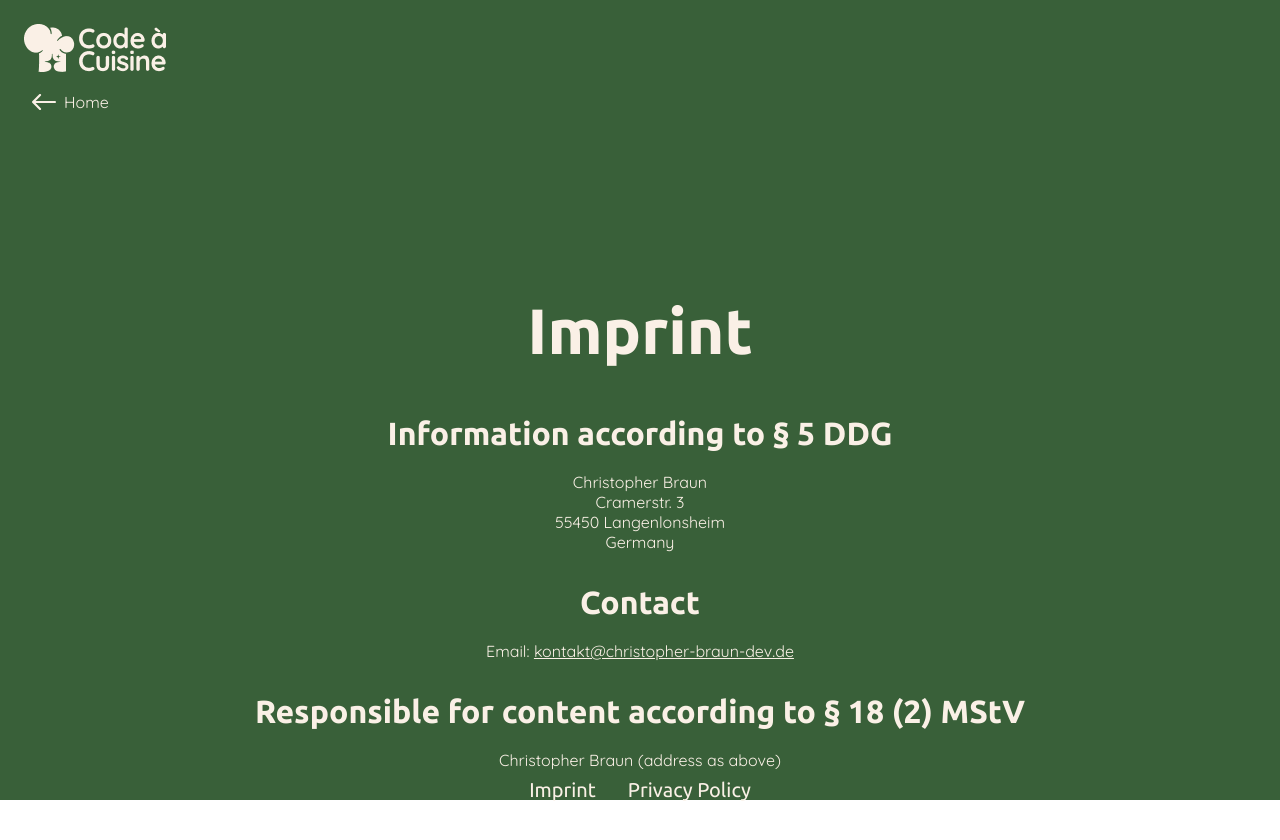
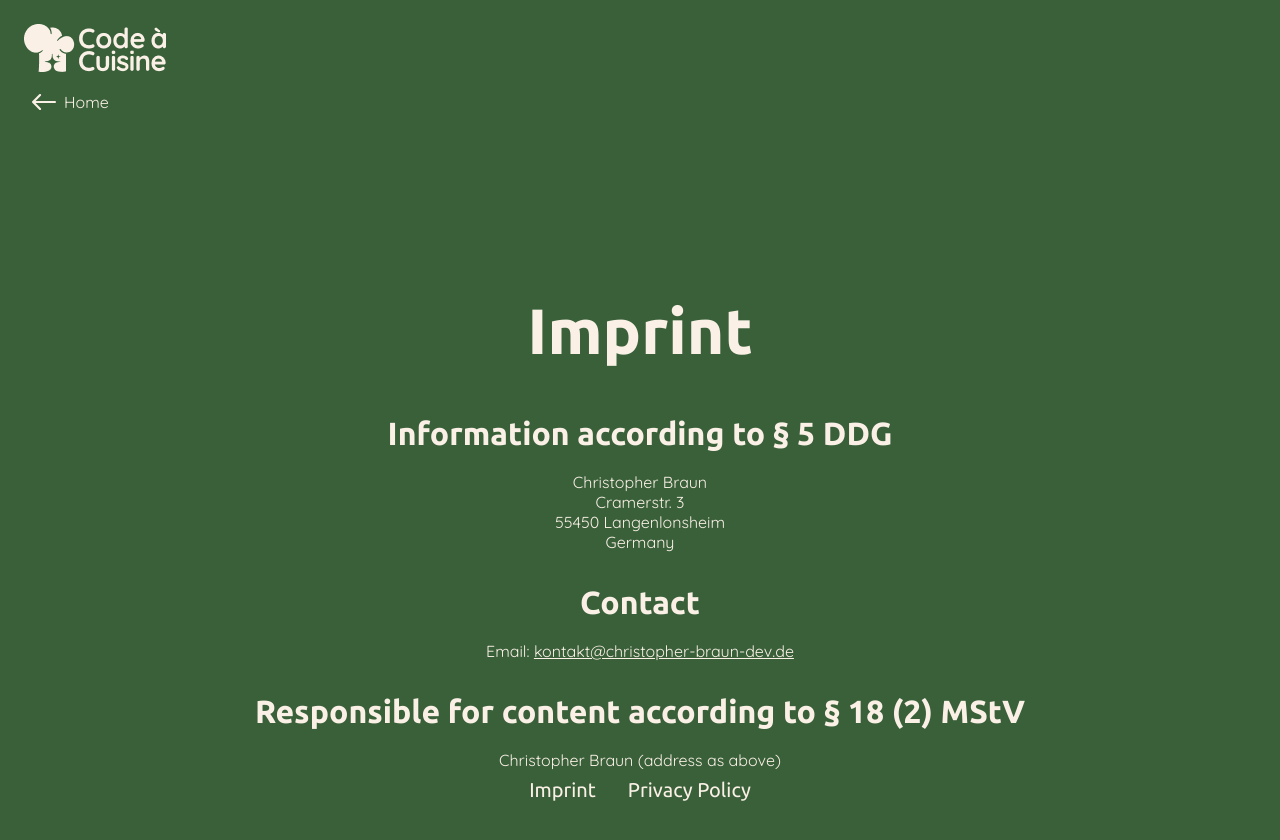
Before and after one commit to ChristopherBraun196/Code-a-Cuisine, an Angular app: page /imprint in a window 1280 px wide. Built offline with nearby package versions, Linux system fonts and the light colour scheme; no server answers.

Commit message:
style: adjust padding and font sizes for responsive design in generator and home pages; update imprint to use min-height

```diff
--- a/src/app/pages/generator/generator.scss
+++ b/src/app/pages/generator/generator.scss
@@ -14,6 +14,10 @@
     padding-bottom: 0;
   }
 
+  @media (max-width: 72rem) and (min-width: 60rem) and (orientation: landscape) {
+    padding-top: 5rem;
+  }
+
   &__heading {
     h1 {
       color: $color-green-mid;
@@ -25,6 +29,10 @@
       @media (max-width: 30rem) {
         font-size: 2rem;
       }
+
+      @media (max-width: 72rem) and (min-width: 60rem) and (orientation: landscape) {
+        font-size: 2.25rem;
+      }
     }
 
     p {
@@ -34,6 +42,10 @@
 
       @media (max-width: 30rem) {
         font-size: 1rem;
+      }
+
+      @media (max-width: 72rem) and (min-width: 60rem) and (orientation: landscape) {
+        font-size: 1.25rem;
       }
     }
   }
@@ -73,6 +85,7 @@
       grid-template-columns: 1.2fr 1fr;
       width: 100%;
       max-width: none;
+      margin-top: 0;
 
       &-footer {
         grid-column: 2;
--- a/src/app/pages/home/home.scss
+++ b/src/app/pages/home/home.scss
@@ -154,7 +154,7 @@
 
     @media (max-width: 74.625rem) and (orientation: landscape) {
       font-size: 1.5rem;
-      padding-bottom: 13rem;
+      padding-bottom: 10rem;
     }
 
     @media (max-width: 30rem) and (orientation: portrait) {
--- a/src/app/pages/imprint/imprint.scss
+++ b/src/app/pages/imprint/imprint.scss
@@ -4,8 +4,8 @@
 .imprint {
   background-color: $color-olive;
   color: $color-cream;
-  height: 100vh;
-  height: 100dvh;
+  min-height: 100vh;
+  min-height: 100dvh;
   display: flex;
   flex-direction: column;
   align-items: center;
```
